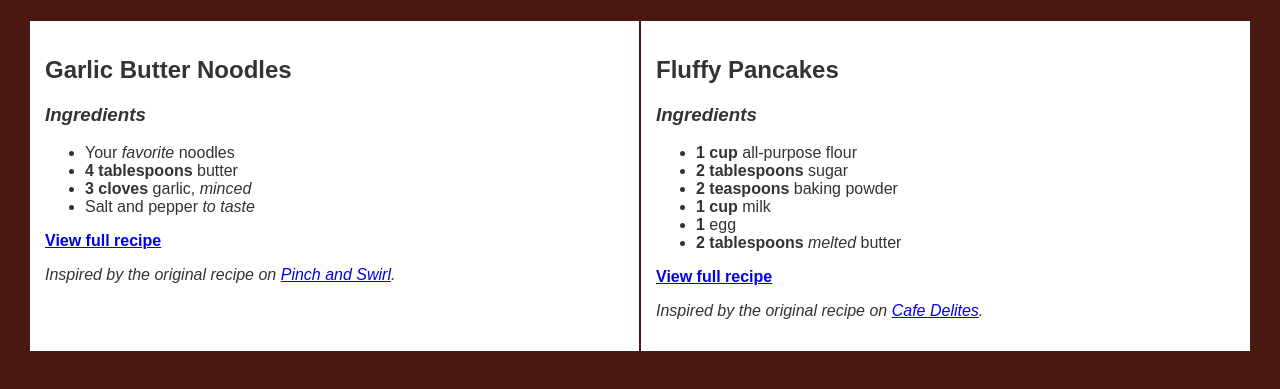
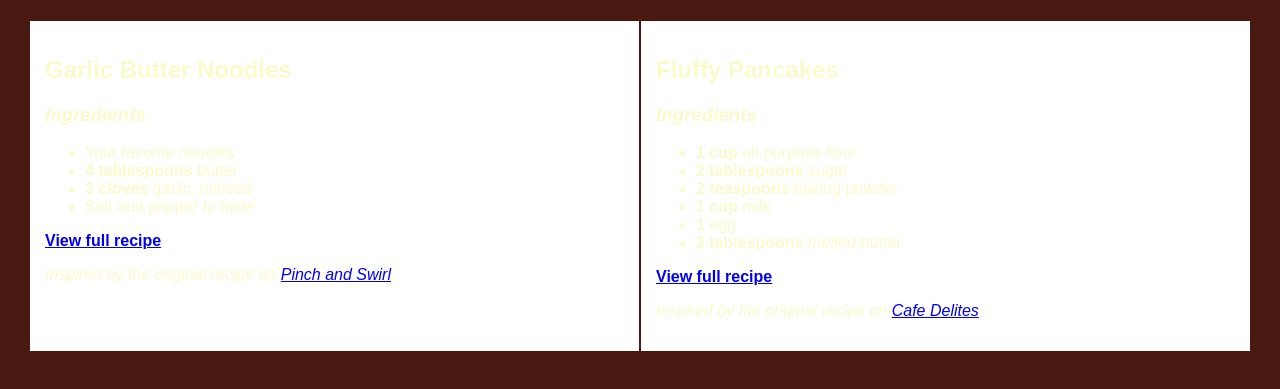
Before and after one commit to serenemultani/serenemultani.github.io, a plain HTML site: page index.html in a window 1280 px wide. Shown: the part 89-478 px from the top of the page. Drawn offline with Linux system fonts and the light colour scheme.

Commit message:
Update index.html

```diff
--- a/index.html
+++ b/index.html
@@ -6,7 +6,7 @@
     body {
       background-color: #4A1912;
       font-family: Arial, sans-serif;
-      color: #333333;
+      color: #FAFACA;
       padding: 20px;
     }
     h1 {
```
